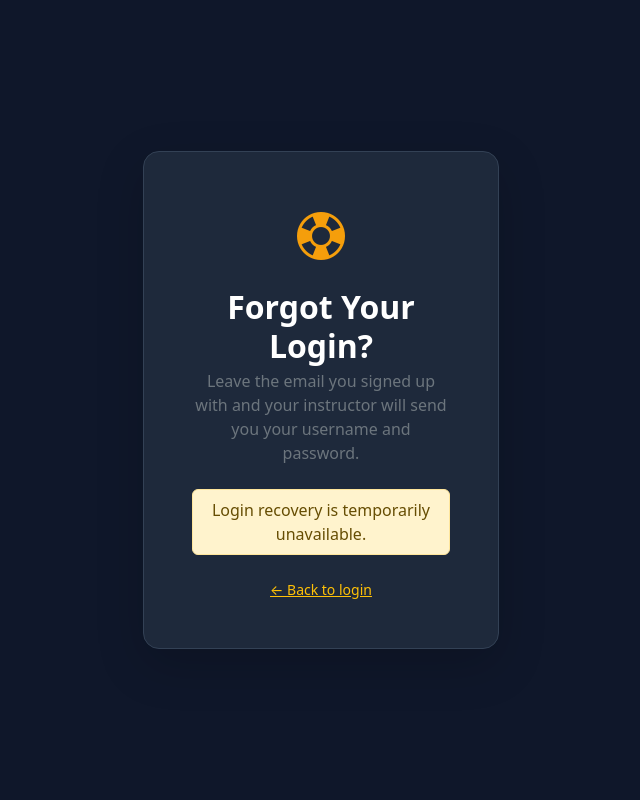
After one commit to 081602/simulategp, a Flask app: page /forgot in a window 1280 px wide. The commit adds this page. Shown: the whole page, without its empty margins (319-959 px from the left). Run offline with Flask 3, Linux system fonts and the light colour scheme; some libraries are stand-ins or nearby versions.

Commit message:
Forgot-login form that emails the instructor via EmailJS
New public /forgot page (linked from login): a player leaves the email
they signed up with plus an optional identifying note, and the page
sends the instructor an email via EmailJS directly from the browser —
no server-side email infrastructure. The instructor looks the player up
on the All Teams roster and replies manually.

EmailJS credentials (service/template/public key) are read from env vars
EMAILJS_SERVICE_ID / EMAILJS_TEMPLATE_ID / EMAILJS_PUBLIC_KEY so they
stay out of the public repo; when unset the page reports recovery as
temporarily unavailable.

Co-Authored-By: Claude Opus 4.8 <noreply@anthropic.com>

```diff
--- a/app.py
+++ b/app.py
@@ -144,6 +144,23 @@ def guide():
     """First-time player guide. Public, so students can read it before they
     create or join a game."""
     return render_template('guide.html')
+
+
+@app.route('/forgot')
+def forgot_login():
+    """Forgot-login form. The submission is sent client-side via EmailJS
+    (browser -> EmailJS -> instructor's inbox), so no server email
+    infrastructure is needed. The instructor then looks the player up on the
+    All Teams roster and replies manually. EmailJS credentials come from env
+    vars (kept out of the public repo); if unset, the page says the form is
+    unavailable."""
+    cfg = {
+        'service_id': os.environ.get('EMAILJS_SERVICE_ID', ''),
+        'template_id': os.environ.get('EMAILJS_TEMPLATE_ID', ''),
+        'public_key': os.environ.get('EMAILJS_PUBLIC_KEY', ''),
+    }
+    return render_template('forgot.html', emailjs=cfg,
+                           available=all(cfg.values()))
 
 
 # Cap on active (non-archived) games so the self-service page can't flood the
--- /dev/null
+++ b/templates/forgot.html
@@ -0,0 +1,82 @@
+<!DOCTYPE html>
+<html lang="en">
+<head>
+  <meta charset="UTF-8">
+  <meta name="viewport" content="width=device-width, initial-scale=1">
+  <title>Forgot Login -- SimulateGP</title>
+  <link href="https://cdn.jsdelivr.net/npm/bootstrap@5.3.3/dist/css/bootstrap.min.css" rel="stylesheet">
+  <link href="https://cdn.jsdelivr.net/npm/bootstrap-icons@1.11.3/font/bootstrap-icons.css" rel="stylesheet">
+  <style>
+    body { background: #0f172a; min-height: 100vh; display: flex; align-items: center; }
+    .login-card { background: #1e293b; border: 1px solid #334155; border-radius: 16px; }
+    .logo-icon { font-size: 3rem; color: #f59e0b; }
+  </style>
+</head>
+<body>
+<div class="container py-4">
+  <div class="row justify-content-center">
+    <div class="col-md-6 col-lg-4">
+      <div class="login-card p-5 shadow-lg text-white">
+        <div class="text-center">
+          <div class="logo-icon mb-3"><i class="bi bi-life-preserver"></i></div>
+          <h2 class="fw-bold mb-1">Forgot Your Login?</h2>
+          <p class="text-secondary mb-4">Leave the email you signed up with and your instructor will send you your username and password.</p>
+        </div>
+
+        {% if available %}
+        <form id="forgotForm">
+          <div class="mb-3">
+            <label class="form-label text-white">Your Email</label>
+            <input type="email" id="requesterEmail" maxlength="255" class="form-control bg-dark text-white border-secondary"
+                   placeholder="you@example.com" required autofocus>
+          </div>
+          <div class="mb-4">
+            <label class="form-label text-white">Anything that helps identify you <span class="text-secondary small">(optional)</span></label>
+            <textarea id="requesterNote" rows="2" maxlength="300" class="form-control bg-dark text-white border-secondary"
+                      placeholder="e.g. firm name, game name"></textarea>
+          </div>
+          <button type="submit" id="forgotSubmit" class="btn btn-warning w-100 fw-bold py-2">
+            <i class="bi bi-send"></i> Request My Login
+          </button>
+        </form>
+        <div id="forgotOk" class="alert alert-success mt-3 d-none">
+          <i class="bi bi-check-circle-fill"></i> Request sent — your instructor will email you back at the address you gave.
+        </div>
+        <div id="forgotErr" class="alert alert-danger mt-3 d-none">
+          Something went wrong sending your request. Please try again in a minute.
+        </div>
+        {% else %}
+        <div class="alert alert-warning py-2 text-center">Login recovery is temporarily unavailable.</div>
+        {% endif %}
+
+        <p class="mt-4 text-secondary small text-center mb-0">
+          <a href="{{ url_for('login') }}" class="text-warning">&larr; Back to login</a>
+        </p>
+      </div>
+    </div>
+  </div>
+</div>
+{% if available %}
+<script src="https://cdn.jsdelivr.net/npm/@emailjs/browser@4/dist/email.min.js"></script>
+<script>
+  emailjs.init({ publicKey: {{ emailjs.public_key | tojson }} });
+  document.getElementById('forgotForm').addEventListener('submit', function (e) {
+    e.preventDefault();
+    var btn = document.getElementById('forgotSubmit');
+    btn.disabled = true;
+    document.getElementById('forgotErr').classList.add('d-none');
+    emailjs.send({{ emailjs.service_id | tojson }}, {{ emailjs.template_id | tojson }}, {
+      requester_email: document.getElementById('requesterEmail').value.trim(),
+      message: document.getElementById('requesterNote').value.trim() || '(none)'
+    }).then(function () {
+      document.getElementById('forgotForm').classList.add('d-none');
+      document.getElementById('forgotOk').classList.remove('d-none');
+    }, function () {
+      document.getElementById('forgotErr').classList.remove('d-none');
+      btn.disabled = false;
+    });
+  });
+</script>
+{% endif %}
+</body>
+</html>
--- a/templates/login.html
+++ b/templates/login.html
@@ -48,8 +48,11 @@
           <a href="{{ url_for('create_game_self_service') }}" class="text-warning">create your own</a>
           with an access code.
         </p>
+        <p class="text-secondary small mb-2">
+          First time? <a href="{{ url_for('guide') }}" class="text-warning"><i class="bi bi-book"></i> Read the How-to-Play guide</a>
+        </p>
         <p class="text-secondary small mb-0">
-          First time? <a href="{{ url_for('guide') }}" class="text-warning"><i class="bi bi-book"></i> Read the How-to-Play guide</a>
+          <a href="{{ url_for('forgot_login') }}" class="text-warning">Forgot your login?</a>
         </p>
       </div>
     </div>
```
